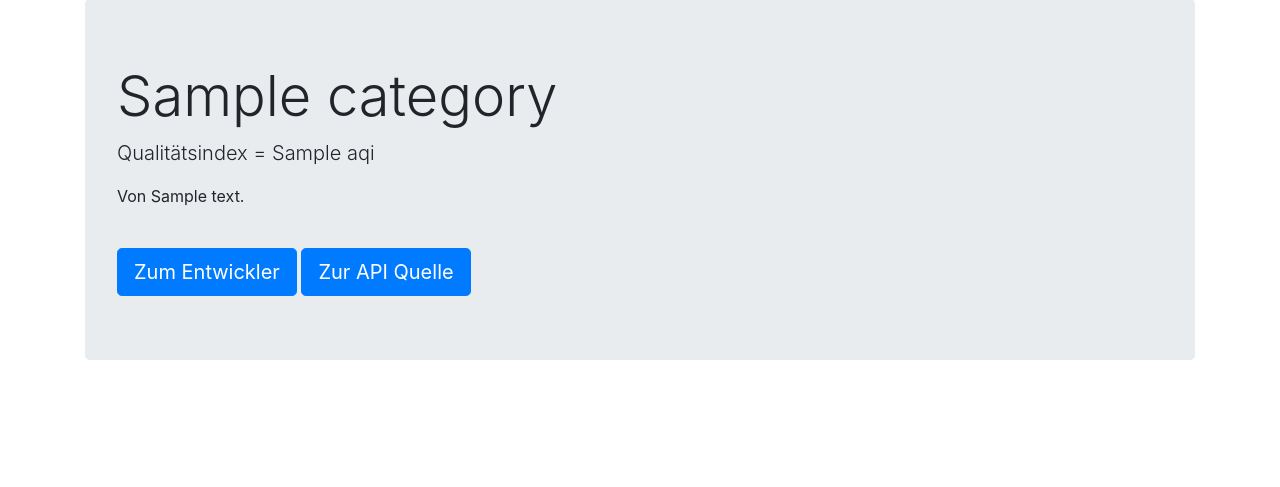
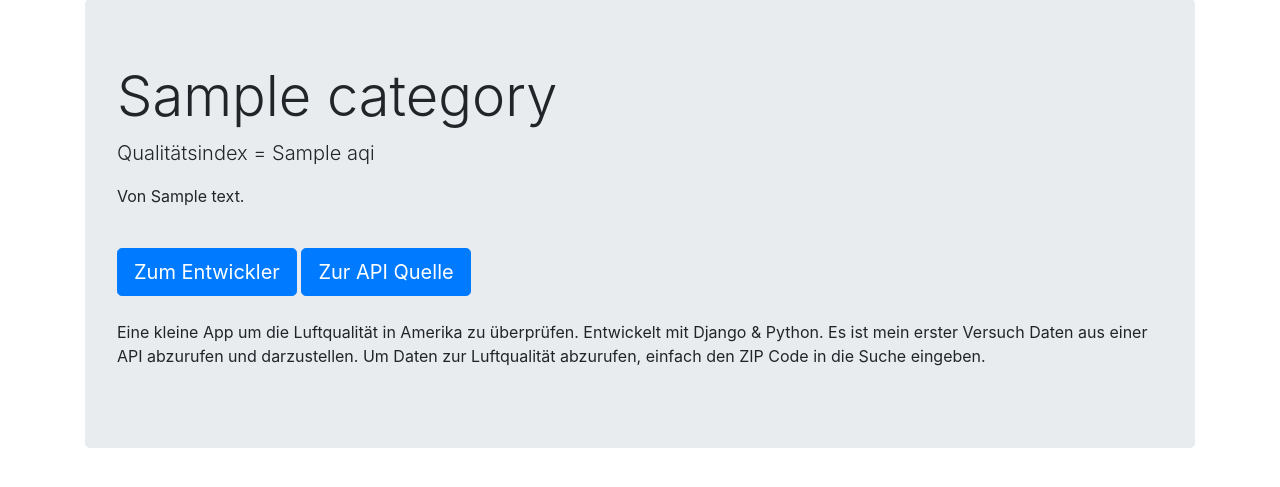
Before and after one commit to PaulusElektrus/Wetter, a Django app: template lookup/templates/home.html in a window 1280 px wide. Shown: the part 105-592 px from the top of the page. Run offline with Django 3.2, Linux system fonts and the light colour scheme; the template is opened without the code that fills it: most values are stand-ins (such as "Sample title", 1, 10 or a date in 2020); some libraries are stand-ins or nearby versions.

Commit message:
Ergänzungen

```diff
--- a/lookup/templates/home.html
+++ b/lookup/templates/home.html
@@ -21,7 +21,8 @@
         <p class="lead">Qualitätsindex = {{ api.0.AQI }}</p>
         <p>Von {{ category_description }}</p><br/>
         <a class="btn btn-primary btn-lg" href="http://paul.zechs.de" role="button">Zum Entwickler</a>
-        <a class="btn btn-primary btn-lg" href="https://docs.airnowapi.org/" role="button">Zur API Quelle</a>
+        <a class="btn btn-primary btn-lg" href="https://docs.airnowapi.org/" role="button">Zur API Quelle</a><br/><br/>
+        <p>Eine kleine App um die Luftqualität in Amerika zu überprüfen. Entwickelt mit Django & Python. Es ist mein erster Versuch Daten aus einer API abzurufen und darzustellen. Um Daten zur Luftqualität abzurufen, einfach den ZIP Code in die Suche eingeben.</p>
       </div>
 
     {% endif %}
```
Also changed, not shown: lookup/templates/about.html (+8 -5 lines).
